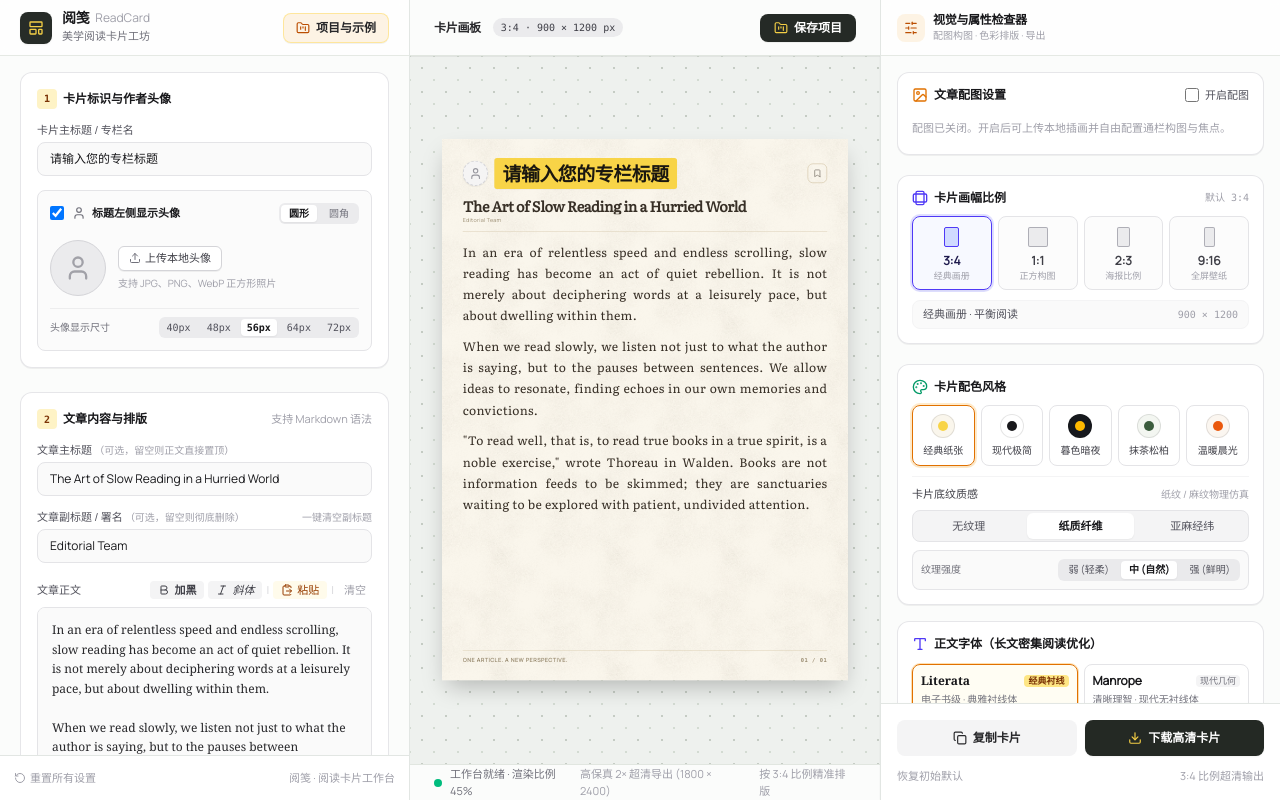
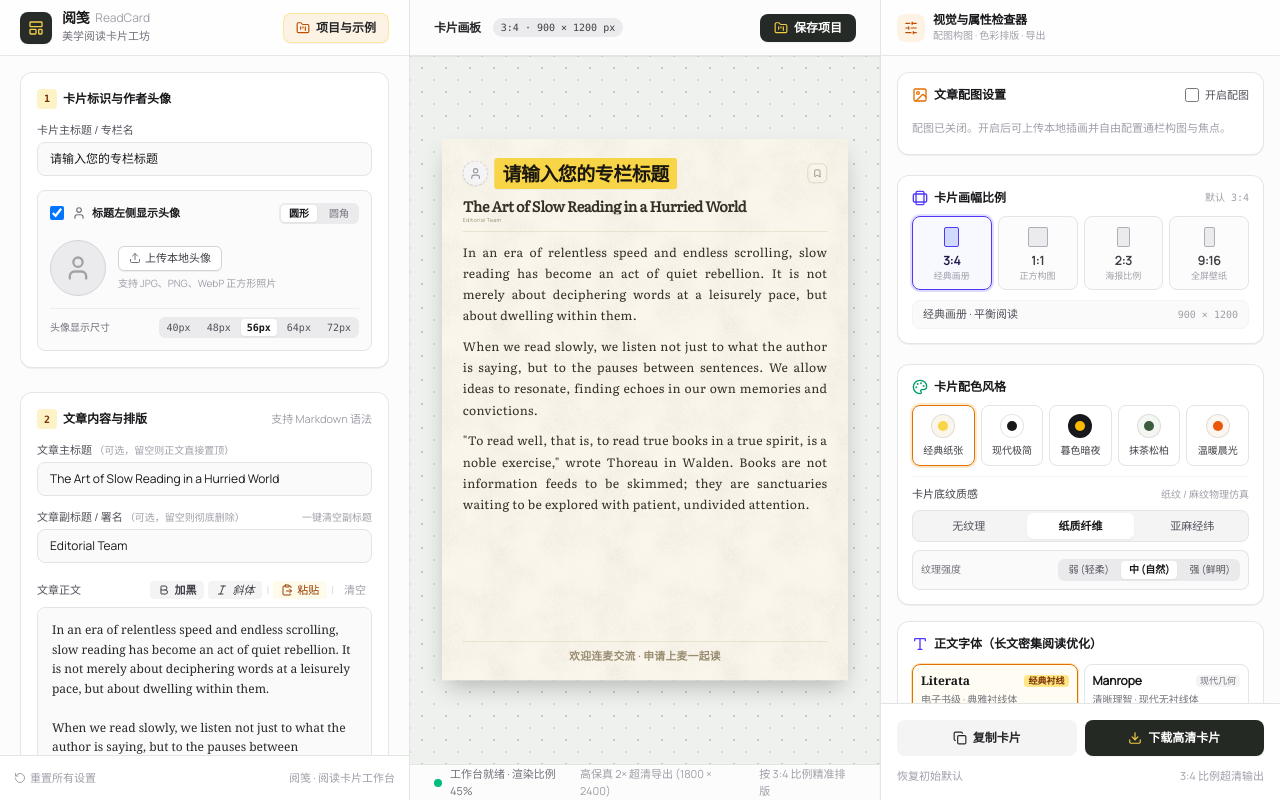
Before and after one commit to phoenixlwpapix/read-card, a React (Vite) app: page / in a window 1280 px wide. Built offline with nearby package versions, Linux system fonts and the light colour scheme.

Commit message:
feat: center and enlarge live-stream footer CTA text (24px) with quick presets

```diff
--- a/src/components/ReadingCard.tsx
+++ b/src/components/ReadingCard.tsx
@@ -279,16 +279,23 @@ export const ReadingCard = forwardRef<HTMLDivElement, ReadingCardProps>(
           )}
         </main>
 
-        {/* Card Footer (Optional - Default ON) */}
+        {/* Card Footer (Optional - Default ON, Centered & Enlarged for Live Stream Engagement) */}
         {(config.showFooter ?? true) && (
-          <footer className="shrink-0 pt-3.5 mt-2 border-t card-border-line flex items-center justify-between text-xs tracking-widest font-semibold uppercase card-eyebrow-text relative z-1">
-            <span className="truncate max-w-[550px]">
-              {config.footerText || 'ONE ARTICLE. A NEW PERSPECTIVE.'}
+          <footer className="shrink-0 pt-4 pb-1 mt-3 border-t card-border-line relative z-1 flex items-center justify-center">
+            <span
+              className="text-center font-bold tracking-wide card-eyebrow-text max-w-[760px] truncate leading-tight select-text"
+              style={{ fontSize: '24px' }}
+            >
+              {config.footerText || '欢迎连麦交流 · 申请上麦一起读'}
             </span>
-            <span className="font-mono tracking-widest font-bold shrink-0">
-              {String(pageIndex + 1).padStart(2, '0')} /{' '}
-              {String(Math.max(1, totalPages || 1)).padStart(2, '0')}
-            </span>
+
+            {/* Subtle Page Counter on the right corner if multi-page */}
+            {totalPages > 1 && (
+              <span className="absolute right-0 bottom-1 font-mono text-xs tracking-wider opacity-60 font-semibold card-eyebrow-text">
+                {String(pageIndex + 1).padStart(2, '0')} /{' '}
+                {String(Math.max(1, totalPages)).padStart(2, '0')}
+              </span>
+            )}
           </footer>
         )}
       </div>
--- a/src/components/Sidebar.tsx
+++ b/src/components/Sidebar.tsx
@@ -464,25 +464,47 @@ export const Sidebar: React.FC<SidebarProps> = ({
             <div className="space-y-2 pt-0.5">
               <div>
                 <label htmlFor="card-footer-input" className="block text-[11px] font-medium text-zinc-600 mb-1">
-                  底部寄语 / 标语文案
+                  底部互动标语 / 连麦文案
                 </label>
                 <input
                   id="card-footer-input"
                   type="text"
                   value={config.footerText ?? ''}
                   onChange={(e) => onChange({ footerText: e.target.value })}
-                  placeholder="如：ONE ARTICLE. A NEW PERSPECTIVE."
+                  placeholder="如：欢迎连麦交流 · 申请上麦一起读"
                   maxLength={60}
                   className="w-full px-3 py-2 bg-zinc-50 border border-zinc-200 rounded-lg text-xs text-zinc-900 focus:bg-white focus:border-amber-500 focus:ring-1 focus:ring-amber-500 transition-colors font-medium"
                 />
               </div>
-              <div className="flex items-center justify-between text-[10px] text-zinc-400">
-                <span>右侧自动呈现双位数页码（如 01 / 02）</span>
+
+              {/* Quick Live Stream Presets */}
+              <div className="space-y-1">
+                <span className="text-[10px] text-zinc-400">直播间常用预设：</span>
+                <div className="flex flex-wrap gap-1.5">
+                  {[
+                    '欢迎连麦交流 · 申请上麦一起读',
+                    '连麦精读中 · 点击申请上麦',
+                    '欢迎上麦领读 · 沉浸式慢读',
+                  ].map((preset) => (
+                    <button
+                      key={preset}
+                      type="button"
+                      onClick={() => onChange({ footerText: preset })}
+                      className="text-[10px] px-2 py-0.5 rounded bg-zinc-100 hover:bg-amber-100 hover:text-amber-900 text-zinc-600 transition-colors cursor-pointer border border-zinc-200/60"
+                    >
+                      {preset}
+                    </button>
+                  ))}
+                </div>
+              </div>
+
+              <div className="flex items-center justify-between text-[10px] text-zinc-400 pt-0.5">
+                <span>底端文字已居中加粗放大（24px），手机端直播格外醒目</span>
                 {config.footerText && (
                   <button
                     type="button"
                     onClick={() => onChange({ footerText: '' })}
-                    className="hover:text-zinc-600 cursor-pointer"
+                    className="hover:text-zinc-600 cursor-pointer ml-2 shrink-0"
                   >
                     清空文案
                   </button>
--- a/src/constants/samples.ts
+++ b/src/constants/samples.ts
@@ -131,7 +131,7 @@ When we read slowly, we listen not just to what the author is saying, but to the
   textureIntensity: 'medium',
   aspectRatio: '3:4',
   showFooter: true,
-  footerText: 'ONE ARTICLE. A NEW PERSPECTIVE.',
+  footerText: '欢迎连麦交流 · 申请上麦一起读',
 };
 
 export const BUILTIN_PROJECTS: CardProject[] = SAMPLE_ARTICLES.map((sample, idx) => ({
--- a/src/utils/pagination.ts
+++ b/src/utils/pagination.ts
@@ -30,7 +30,7 @@ export function usePagination(config: CardConfig) {
       const hasTitle = Boolean(config.articleTitle.trim());
       const headerEstimate = (hasTitle ? 123 : 68) + (config.author ? 24 : 0);
       const hasFooter = config.showFooter ?? true;
-      const footerEstimate = hasFooter ? 48 : 0;
+      const footerEstimate = hasFooter ? 64 : 0;
       const verticalPadding = 78;
       let availableHeight = cardHeight - headerEstimate - footerEstimate - verticalPadding;
 
```
